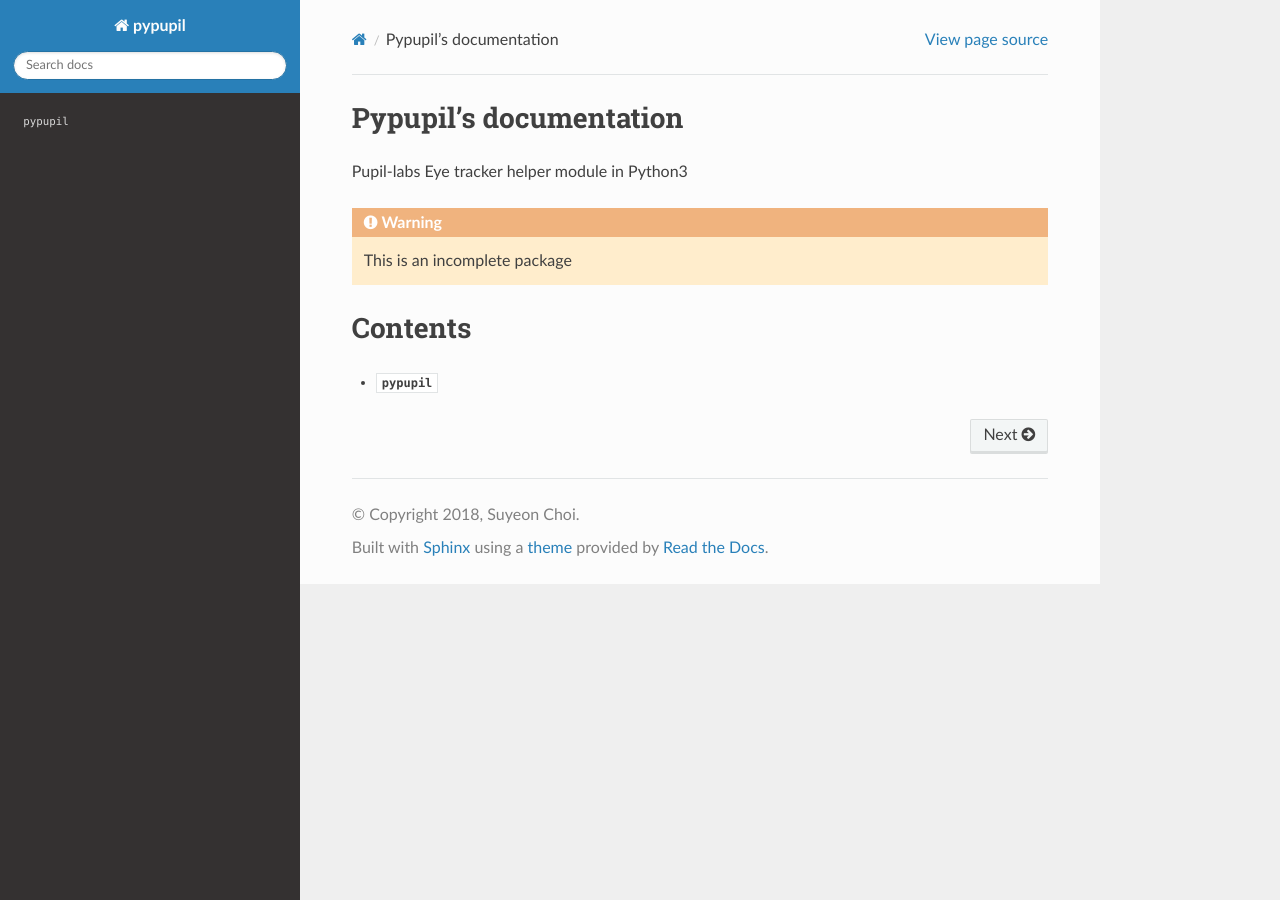
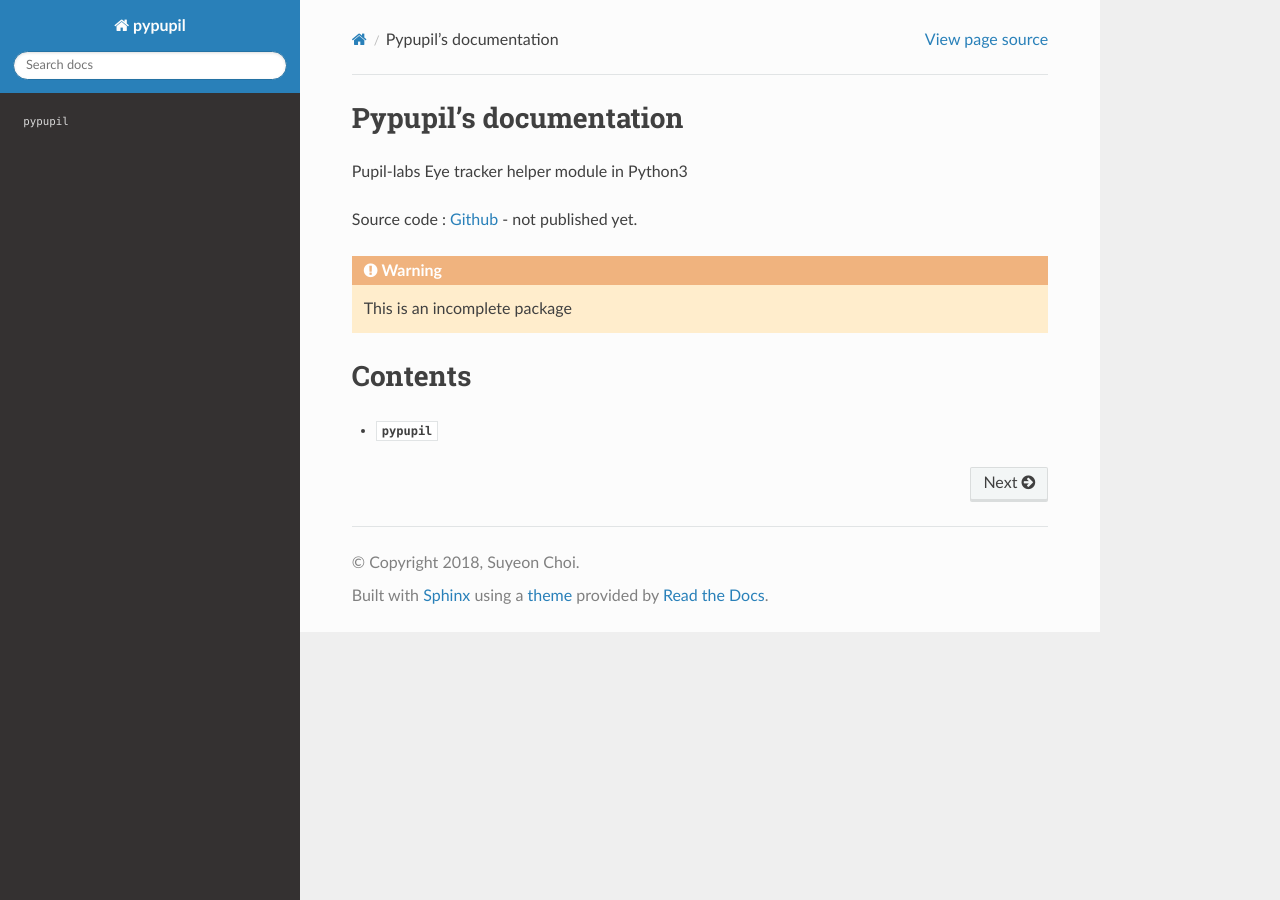
Before and after one commit to choisuyeon/pypupil, a Sphinx documentation site: the page built from docs/index.rst, in a window 1280 px wide. Built offline with Sphinx 7.4.7 and the Read the Docs theme 2.0.0, drawn with Linux system fonts in a browser that asks for light colours.

Commit message:
third commit

```diff
--- a/docs/index.rst
+++ b/docs/index.rst
@@ -7,6 +7,7 @@ Pypupil's documentation
 ===================================
 Pupil-labs Eye tracker helper module in Python3
 
+Source code : `Github <https://github.com/choisuyeon/pypupil>`_ - not published yet.
 
 
 .. warning::
```
Also changed, not shown: 9 other files.
